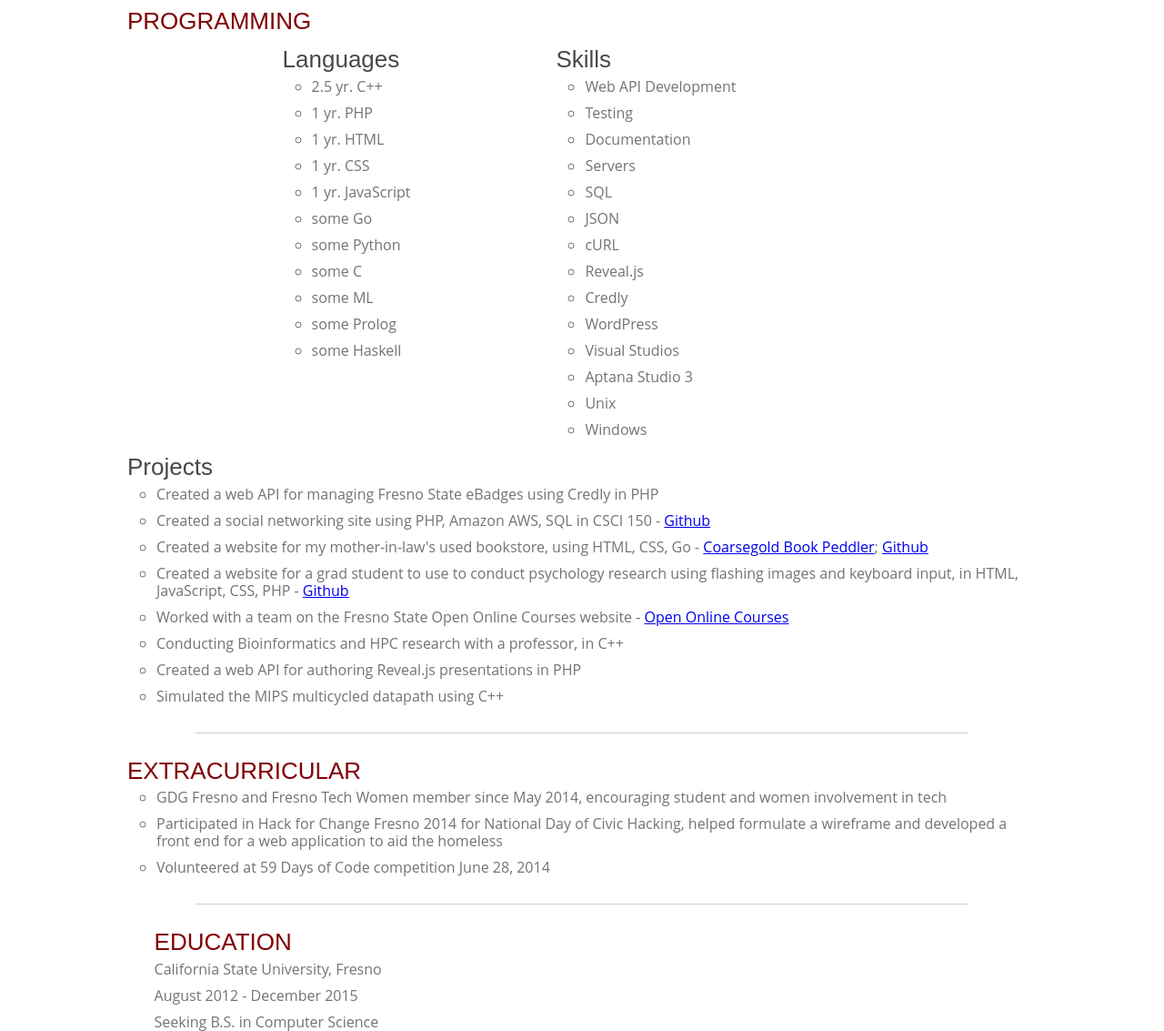
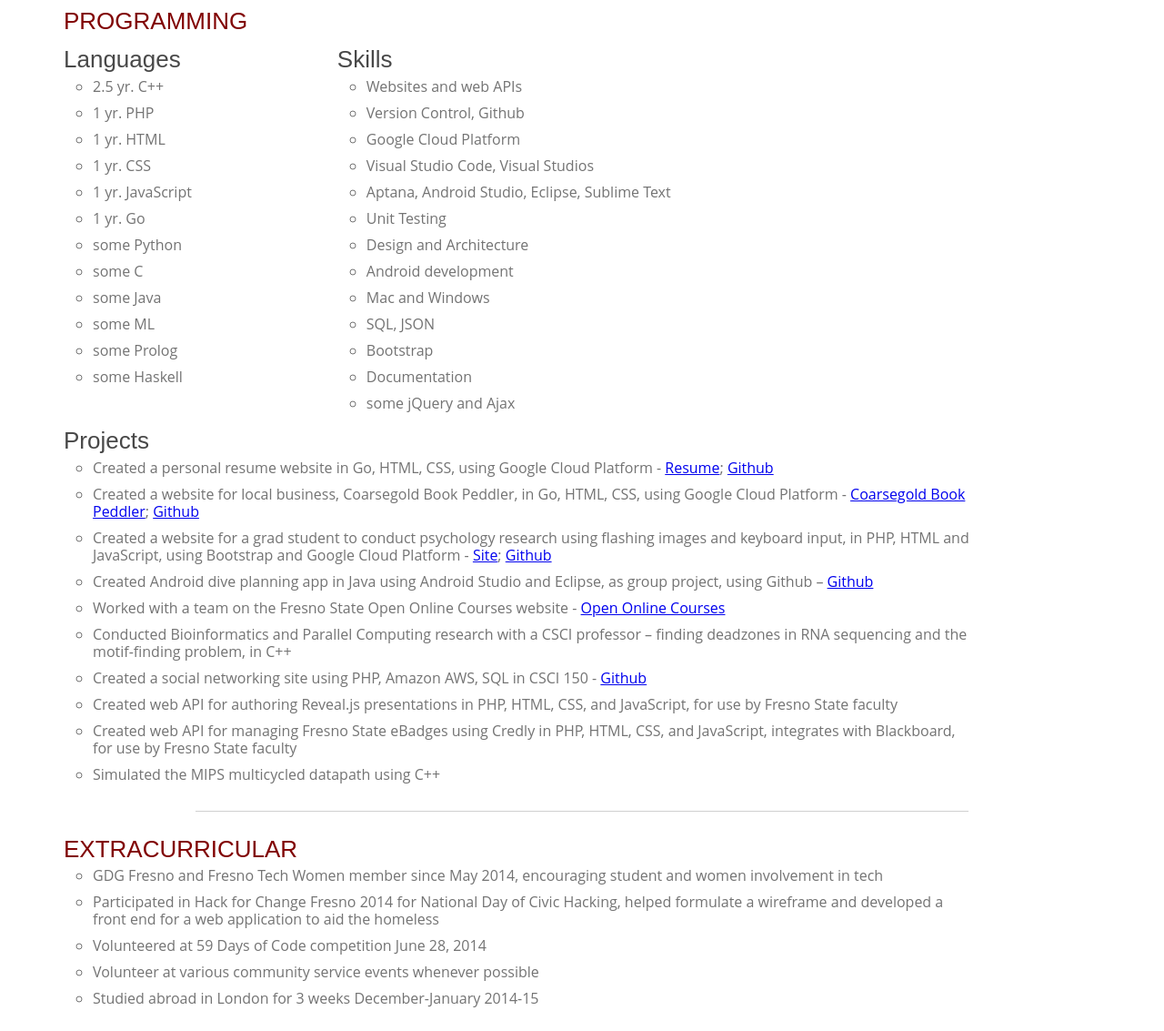
Before and after one commit to jennifergalley/Resume, a plain HTML site: page public/index.html in a window 1280 px wide. Shown: the part 855-1988 px from the top of the page at 91% size. Drawn offline with Linux system fonts and the light colour scheme; a web font is replaced by a local one.

Commit message:
update, UI improvement

```diff
--- a/public/assets/css/style.css
+++ b/public/assets/css/style.css
@@ -156,11 +156,20 @@ section {
     display: -webkit-flex;
     display: -ms-flexbox;
     display: flex;
+    padding-left: 4.375em;
+    padding-right: 4.375em;
+}
+
+section.left {
+    -webkit-justify-content: left;
+        -ms-flex-pack: left;
+            justify-content: left;
+}
+
+section.center {
     -webkit-justify-content: center;
         -ms-flex-pack: center;
             justify-content: center;
-    padding-left: 4.375em;
-    padding-right: 4.375em;
 }
 
 article {
@@ -212,9 +221,9 @@ p, li {
     -webkit-flex-direction: row;
         -ms-flex-direction: row;
             flex-direction: row;
-    -webkit-justify-content: center;
-        -ms-flex-pack: center;
-            justify-content: center;
+    -webkit-justify-content: left;
+        -ms-flex-pack: left;
+            justify-content: left;
     -webkit-flex-wrap: wrap;
         -ms-flex-wrap: wrap;
             flex-wrap: wrap;
--- a/public/index.html
+++ b/public/index.html
@@ -44,7 +44,7 @@
 			</figcaption>
 		</figure>
 
-		<section>
+		<section class="center">
 			<article id="home">
 				<h1>Welcome to my resume!</h1>
 
@@ -54,7 +54,7 @@
 
 		<div class="divider"><span></span></div>
 
-		<section>
+		<section class="left">
 			<article id="programming">
 				<h1>Programming</h1>
 
@@ -67,46 +67,77 @@
 		                    <li>1 yr. HTML</li>
 		                    <li>1 yr. CSS</li>
 		                    <li>1 yr. JavaScript</li>
-							<li>some Go</li>
+							<li>1 yr. Go</li>
 		                    <li>some Python</li>
 		                    <li>some C</li>
+		                    <li>some Java</li>
 		                    <li>some ML</li>
 		                    <li>some Prolog</li>
 		                    <li>some Haskell</li>
 		                </ol>
 		            </div>
 
-					<div class="flex-column spaced">
+	            	<div class="flex-column spaced">
 						<h2>Skills</h2>
-						<ul>
-							<li>Web API Development</li>
-							<li>Testing</li>
+		                <ol>
+		                    <li>Websites and web APIs</li>
+							<li>Version Control, Github</li>
+							<li>Google Cloud Platform</li>
+							<li>Visual Studio Code, Visual Studios</li>
+							<li>Aptana, Android Studio, Eclipse, Sublime Text</li>
+							<li>Unit Testing</li>
+							<li>Design and Architecture</li>
+							<li>Android development</li>
+							<li>Mac and Windows</li>
+							<li>SQL, JSON</li>
+							<li>Bootstrap</li>
 							<li>Documentation</li>
-							<li>Servers</li>
-							<li>SQL</li>
-							<li>JSON</li>
-							<li>cURL</li>
-							<li>Reveal.js</li>
-							<li>Credly</li>
-							<li>WordPress</li>
-							<li>Visual Studios</li>
-							<li>Aptana Studio 3</li>
-							<li>Unix</li>
-							<li>Windows</li>
-						</ul>
-					</div>
+							<li>some jQuery and Ajax</li>
+		                </ol>
+		            </div>
 
 					<div class="flex-column">
 						<h2>Projects</h2>
 						<ul>
-							<li>Created a web API for managing Fresno State eBadges using Credly in PHP</li>
-							<li>Created a social networking site using PHP, Amazon AWS, SQL in CSCI 150 - <a href="https://github.com/jennifergarner/TheSocialNetwork" target="_blank">Github</a></li>
-							<li>Created a website for my mother-in-law's used bookstore, using HTML, CSS, Go - <a href="http://coarsegoldbookpeddler.com" target="_blank">Coarsegold Book Peddler</a>; <a href="https://github.com/jennifergarner/BookPeddlerWebsite" target="_blank">Github</a></li>
-							<li>Created a website for a grad student to use to conduct psychology research using flashing images and keyboard input, in HTML, JavaScript, CSS, PHP - <a href="https://github.com/jennifergarner/ForAaronsResearch" target="_blank">Github</a></li>
-							<li>Worked with a team on the Fresno State Open Online Courses website - <a href="https://e.learn.fresnostate.edu/OOC/" target="_blank">Open Online Courses</a></li>
-							<li>Conducting Bioinformatics and HPC research with a professor, in C++</li>
-							<li>Created a web API for authoring Reveal.js presentations in PHP</li>
-							<li>Simulated the MIPS multicycled datapath using C++</li>
+							<li>
+								Created a personal resume website in Go, HTML, CSS, using Google Cloud Platform -
+								<a href="http://jennifer-garner-711.appspot.com" target="_blank">Resume</a>;
+								<a href="https://github.com/jennifergarner/Resume" target="_blank">Github</a>
+							</li>
+							<li>
+								Created a website for local business, Coarsegold Book Peddler, in Go, HTML, CSS, using Google Cloud Platform -
+								<a href="http://coarsegoldbookpeddler.com" target="_blank">Coarsegold Book Peddler</a>;
+								<a href="https://github.com/jennifergarner/BookPeddlerWebsite" target="_blank">Github</a>
+							</li>
+							<li>
+								Created a website for a grad student to conduct psychology research using flashing images and keyboard input, in PHP, HTML and JavaScript, using Bootstrap and Google Cloud Platform -
+								<a href="http://aaron-landau.appspot.com/test/soundTest.php" target="_blank">Site</a>;
+								<a href="https://github.com/jennifergarner/ForAaronsResearch" target="_blank">Github</a>
+							</li>
+							<li>
+								Created Android dive planning app in Java using Android Studio and Eclipse, as group project, using Github –
+								<a href="https://github.com/jennifergarner/CS152Scuba" target="_blank">Github</a>
+							</li>
+							<li>
+								Worked with a team on the Fresno State Open Online Courses website -
+								<a href="https://e.learn.fresnostate.edu/OOC/" target="_blank">Open Online Courses</a>
+							</li>
+							<li>
+								Conducted Bioinformatics and Parallel Computing research with a CSCI professor – finding deadzones in RNA sequencing and the motif-finding problem, in C++
+							</li>
+							<li>
+								Created a social networking site using PHP, Amazon AWS, SQL in CSCI 150 -
+								<a href="https://github.com/jennifergarner/TheSocialNetwork" target="_blank">Github</a>
+							</li>
+							<li>
+								Created web API for authoring Reveal.js presentations in PHP, HTML, CSS, and JavaScript, for use by Fresno State faculty
+							</li>
+							<li>
+								Created web API for managing Fresno State eBadges using Credly in PHP, HTML, CSS, and JavaScript, integrates with Blackboard, for use by Fresno State faculty
+							</li>
+							<li>
+								Simulated the MIPS multicycled datapath using C++
+							</li>
 						</ul>
 					</div>
 			</article>
@@ -114,7 +145,7 @@
 
 		<div class="divider"><span></span></div>
 
-		<section>
+		<section class="left">
 			<article id="extracurricular">
 				<h1>Extracurricular</h1>
 
@@ -122,13 +153,15 @@
 					<li>GDG Fresno and Fresno Tech Women member since May 2014, encouraging student and women involvement in tech</li>
 					<li>Participated in Hack for Change Fresno 2014 for National Day of Civic Hacking, helped formulate a wireframe and developed a front end for a web application to aid the homeless</li>
 					<li>Volunteered at 59 Days of Code competition June 28, 2014</li>
+					<li>Volunteer at various community service events whenever possible</li>
+					<li>Studied abroad in London for 3 weeks December-January 2014-15</li>
 				</ul>
 			</article>
 		</section>
 
 		<div class="divider"><span></span></div>
 
-		<section>
+		<section class="left">
 			<article id="education">
 				<h1>Education</h1>
 
@@ -139,21 +172,26 @@
 					<li>Smittcamp Family Honors College scholar - 4 yr. undergraduate honors program and housing + tuition scholarship</li>
 					<li>4.00 GPA</li>
 					<li>Taken courses in web programming, artificial intelligence, software engineering, databases, algorithms and data structures</li>
+					<li>Computer Science club, Secular Student Alliance, Smittcamp Scoop Committee (creative writing publication)</li>
+					<li>Plan to pursue a Master’s Degree in Computer Science at University of Washington</li>
 				</ul>
 			</article>
 		</section>
 
 		<div class="divider"><span></span></div>
 
-		<section>
+		<section class="left">
 			<article id="work">
 				<h1>Work Experience</h1>
 
 				<h2>Microsoft</h2>
-				<p>Kyle Mullinix</p>
-				<p>Redmond, WA</p>
-				<p>Software Development Engineer</p>
+				<p>Sahil Garg</p>
+				<p>Microsoft Millennium Campus</p>
+				<p>NE Union Hill Rd</p>
+				<p>Redmond, WA 98052</p>
+				<p>IT SDE Intern</p>
 				<p>May 2015 - August 2015</p>
+				<p>Researching Azure Big Data services, formulating an architecture and design plan to alter an existing service to take advantage of Big Data technologies, doing POCs and testing, and providing recommendations on which architecture to implement.</p>
 
 				<br />
 
@@ -185,10 +223,9 @@
 
 		<div class="divider"><span></span></div>
 
-		<section>
+		<section class="center">
 			<article id="about">
-				<h1>About Me</h1>
-
+				<h1 class="left">About Me</h1>
 				<div class="flex-row">
 					<div class="flex-column">
 						<figure class="my-image">
```
